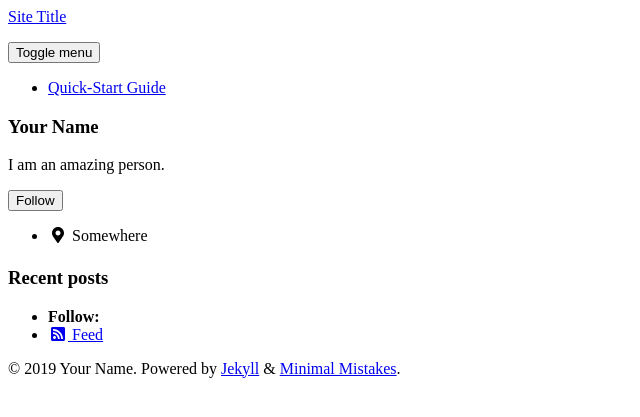
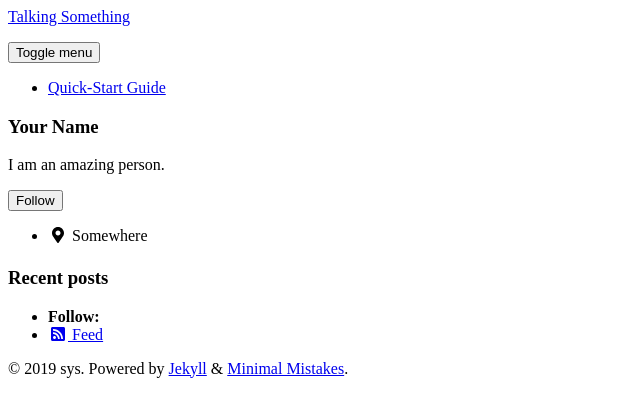
Before and after one commit to mcsys/talkingabout, a Jekyll site: the page built from index.html, in a window 1280 px wide. Shown: the top 417 px of the page, without its empty margins (0-640 px from the left). Built offline with Jekyll 4.4.1, drawn with Linux system fonts in a browser that asks for light colours; cached includes are drawn as plain includes; nearby versions of some CDN libraries; a script bundle is joined from its source files by our own code; the list of posts is cut into pages by our own code.

Commit message:
Update _config.yml

```diff
--- a/_config.yml
+++ b/_config.yml
@@ -17,10 +17,10 @@ minimal_mistakes_skin    : "default" # "air", "aqua", "contrast", "dark", "dirt"
 
 # Site Settings
 locale                   : "en-US"
-title                    : "Site Title"
+title                    : "Talking Something"
 title_separator          : "-"
-name                     : "Your Name"
-description              : "An amazing website."
+name                     : "sys"
+description              : "Maybe an amazing website."
 url                      : "https://mcsys.github.io"
 baseurl                  : "https://mcsys.github.io/talkingabout"
 repository               : # GitHub username/repo-name e.g. "mmistakes/minimal-mistakes"
```
